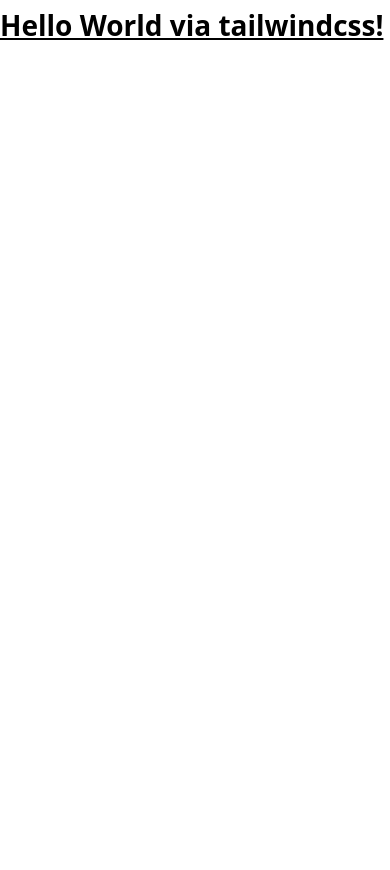
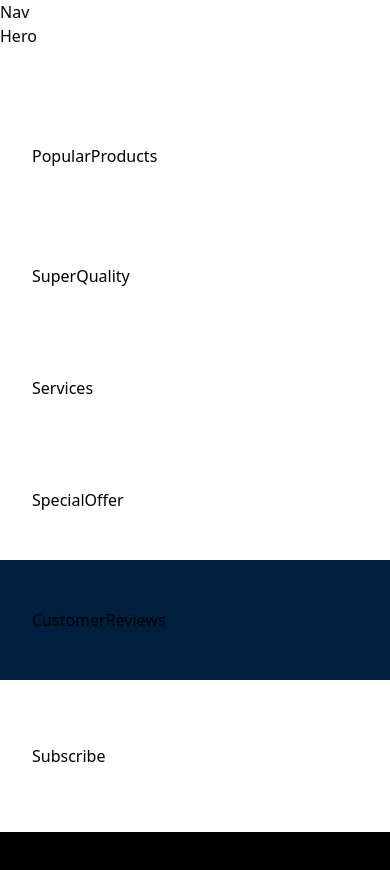
Before and after one commit to OT61/Sneaksphere, a React (Vite) app: page / in a window 390 px wide. Shown: the top 870 px of the page. Before the commit the page ends 844 px from the top, so only its background shows below. Built offline with nearby package versions, Linux system fonts and the light colour scheme; a web font is replaced by a local one.

Commit message:
create all sections of the website

```diff
--- a/src/App.jsx
+++ b/src/App.jsx
@@ -1,5 +1,38 @@
-export default function App() {
-  return (
-    <h1 className="text-3xl font-bold underline">Hello World via tailwindcss!</h1>
-  )
-}
+const App = () => (
+  <main className="relative">
+    Nav
+    <section className="xl:padding-1 wide:padding-r padding-b">
+      Hero
+    </section>
+
+    <section className="padding">
+      PopularProducts
+    </section>
+
+    <section className="padding">
+      SuperQuality
+    </section>
+
+    <section className="padding-x py-10">
+      Services
+    </section>
+
+    <section className="padding">
+      SpecialOffer
+    </section>
+
+    <section className="bg-deep-midnight-blue padding">
+      CustomerReviews
+    </section>
+
+    <section className="padding-x sm:py-32 py-16 w-full">
+      Subscribe
+    </section>
+
+    <section className="bg-black padding-x padding-t pb-8">
+      Footer
+    </section>
+  </main>
+);
+
+export default App;
```
